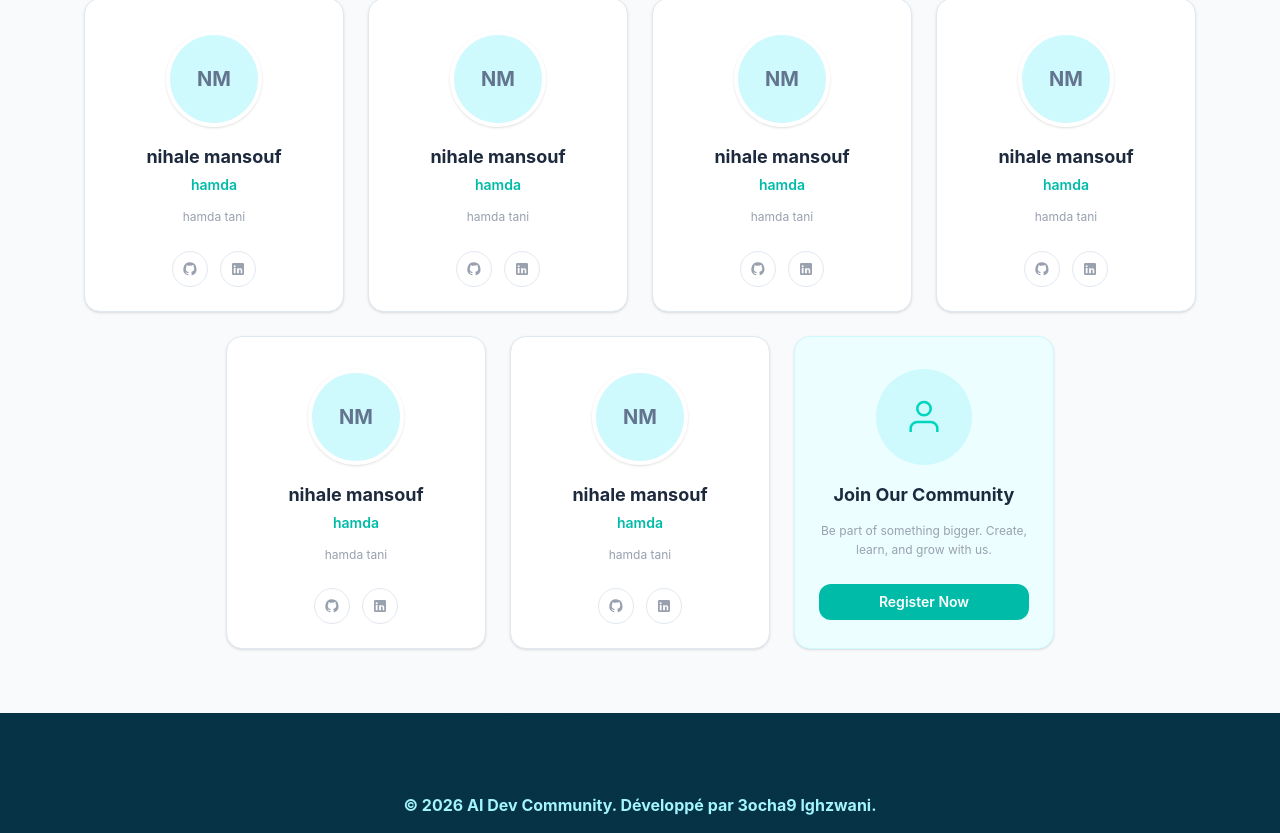
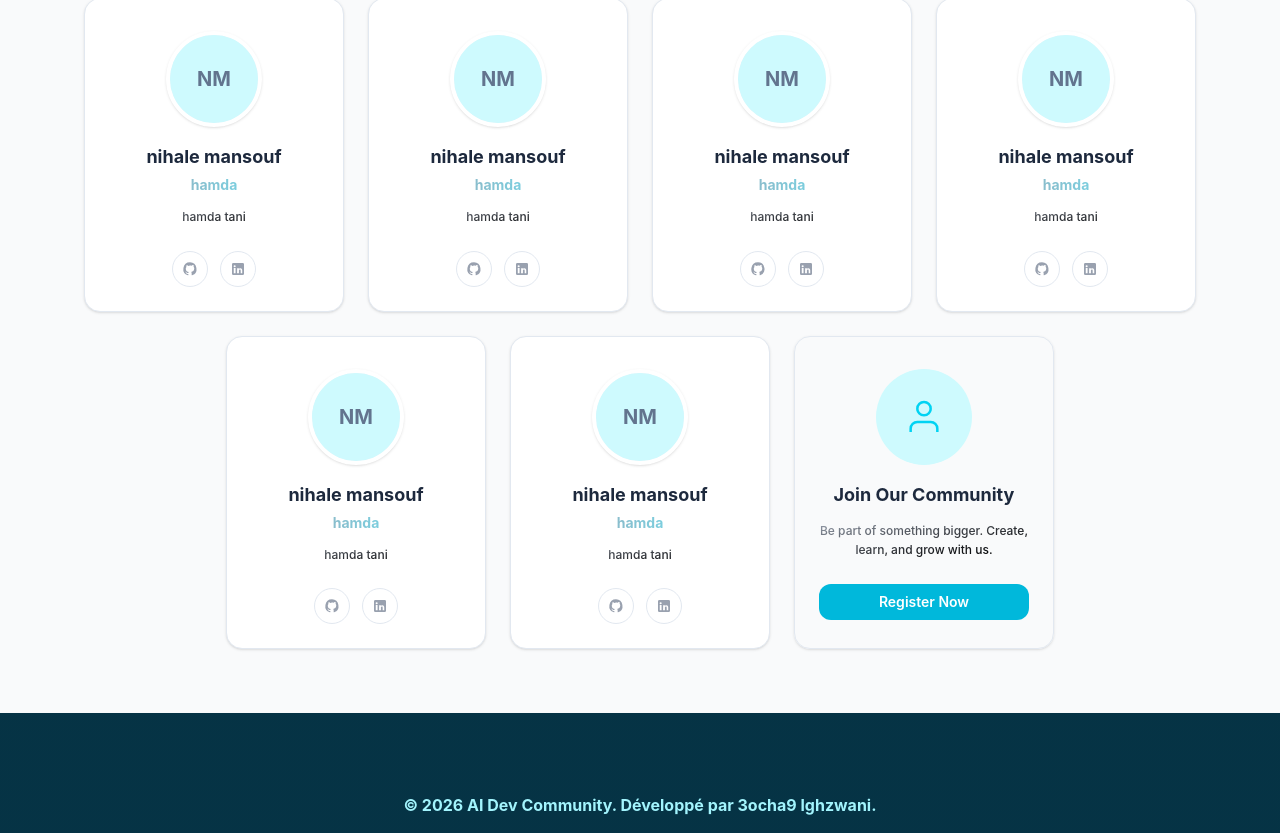
Before and after one commit to Skyzex54/Project_react_club, a React (Vite) app in the folder site_club/: page /members in a window 1280 px wide. Shown: the part 606-1439 px from the top of the page. Built offline with nearby package versions, Linux system fonts and the light colour scheme.

Commit message:
mise a jour 3

```diff
--- a/site_club/src/Components/MemberCard.jsx
+++ b/site_club/src/Components/MemberCard.jsx
@@ -11,7 +11,7 @@ function MemberCard({name,role,description,image}){
 
       return (
         // chkel dyal card
-        <div className="w-[260px] bg-white border border-slate-200 rounded-2xl px-6 pt-8 pb-6 text-center shadow-sm hover:-translate-y-1 hover:shadow-md transition duration-300">
+        <div className="w-[260px] bg-white border border-slate-200 rounded-2xl px-6 pt-8 pb-6 text-center shadow-sm hover:-translate-y-1 hover:shadow-md transition duration-300 hover:shadow-cyan-100">
 
           {/* chkel dyal tswira */}
           <div className="mx-auto mb-4 h-24 w-24 rounded-full bg-slate-100 overflow-hidden border-4 border-white shadow">
@@ -30,10 +30,10 @@ function MemberCard({name,role,description,image}){
           <h3 className="text-lg font-bold text-slate-800 mb-1">{name}</h3>
 
           {/* role vert/teal */}
-          <p className="text-sm font-semibold text-teal-500 mb-3">{role}</p>
+          <p className="text-sm font-bold bg-linear-to-r from-gray-400 to-cyan-300 bg-clip-text text-transparent mb-3">{role}</p>
 
           {/* Description */}
-          <p className="text-gray-400 text-xs mb-6 leading-relaxed">{description}</p>
+          <p className="bg-gradient-to-br from-gray-400 to-black bg-clip-text text-transparent text-xs mb-6 leading-relaxed font-medium">{description}</p>
 
           {/* Icone dyal GitHub o LinkedIn */}
           <div className="flex gap-3 justify-center text-gray-400">
--- a/site_club/src/pages/Members.jsx
+++ b/site_club/src/pages/Members.jsx
@@ -42,11 +42,11 @@ function Members() {
    ))}
 
    {/* card lkhra*/}
-   <div className="w-[260px] bg-cyan-50 border border-cyan-100 rounded-2xl px-6 pt-8 pb-6 text-center shadow-sm hover:-translate-y-1 hover:shadow-md transition duration-300">
+   <div className="w-[260px] bg-cyan-590 border border-slate-200 rounded-2xl px-6 pt-8 pb-6 text-center shadow-sm hover:-translate-y-1 hover:shadow-md transition duration-300 hover:shadow-cyan-100">
 
      {/* Icône dyal profil*/}
      <div className="mx-auto mb-4 h-24 w-24 rounded-full bg-cyan-100 flex items-center justify-center ">
-       <svg viewBox="0 0 24 24" className="h-10 w-10 text-teal-400" fill="none" stroke="currentColor" strokeWidth="1.5">
+       <svg viewBox="0 0 24 24" className="h-10 w-10 text-cyan-400" fill="none" stroke="currentColor" strokeWidth="1.5">
          <path d="M20 21v-2a4 4 0 0 0-4-4H8a4 4 0 0 0-4 4v2" />
          <circle cx="12" cy="7" r="4" />
        </svg>
@@ -56,14 +56,14 @@ function Members() {
      <h3 className="text-lg font-bold text-slate-800 mb-3">Join Our Community</h3>
 
      {/*description*/}
-     <p className="text-xs text-gray-400 leading-relaxed mb-6">
+     <p className="bg-gradient-to-br from-gray-400 to-black bg-clip-text text-transparent text-xs mb-6 leading-relaxed font-medium">
        Be part of something bigger. Create, learn, and grow with us.
      </p>
 
      {/* Bouton dyal register f chkel lien */}
      <Link
        to="/Register"
-       className="inline-block bg-teal-500 text-white text-sm font-semibold px-6 py-2 rounded-xl hover:bg-teal-600 transition-colors w-full"
+       className="inline-block bg-cyan-500 text-white text-sm font-semibold px-6 py-2 rounded-xl hover:bg-teal-600 transition-colors w-full"
      >
        Register Now
      </Link>
```
